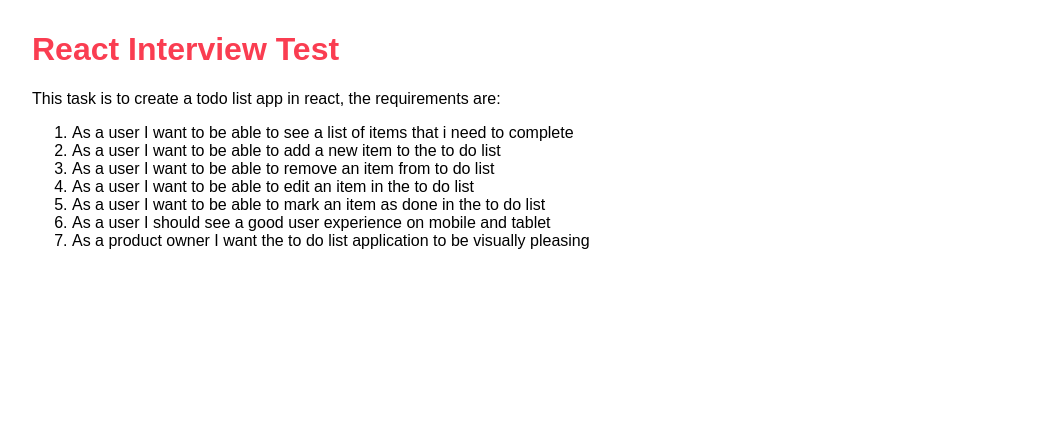
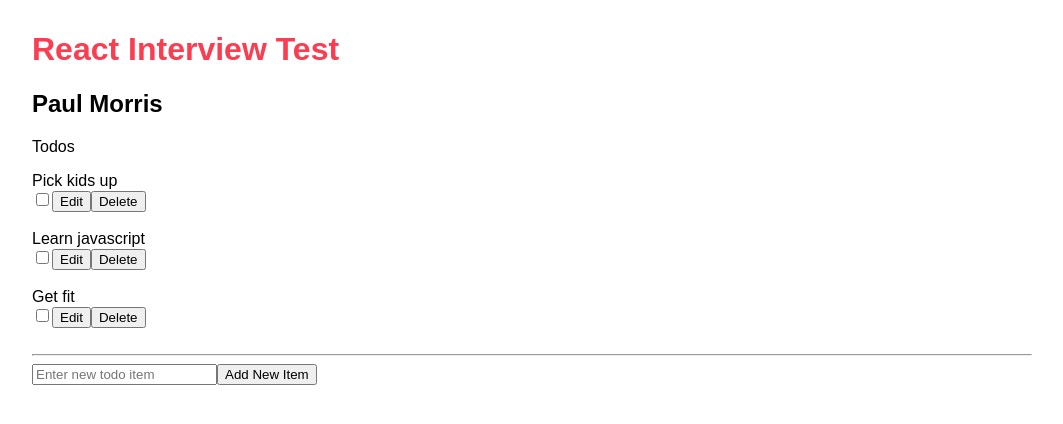
Before and after one commit to danashurst/react-todo-kata, a React (Create React App) app: page / in a window 1280 px wide. Shown: the top 424 px of the page, without its empty margins (108-1171 px from the left). Built offline with nearby package versions, Linux system fonts and the light colour scheme.

Commit message:
working basic app

```diff
--- a/src/App.js
+++ b/src/App.js
@@ -1,34 +1,21 @@
 import React from 'react';
-import { createStore } from 'redux'
 import './styles/main.scss';
-import reducers from './reducers/index';
-import { Provider } from 'react-redux';
-import { composeWithDevTools } from 'redux-devtools-extension';
 
-const store = createStore(reducers, composeWithDevTools());
+import Todos from './components/todos';
 
 const App = () => (
-  <Provider store={store}>
   <div className="container">
     <header>
       <h1>React Interview Test</h1>
+      <h2>Paul Morris</h2>
     </header>
     <section>
       <article>
-          <p>This task is to create a todo list app in react, the requirements are: </p>
-          <ol>
-            <li>As a user I want to be able to see a list of items that i need to complete</li>
-            <li>As a user I want to be able to add a new item to the to do list</li>
-            <li>As a user I want to be able to remove an item from to do list</li>
-            <li>As a user I want to be able to edit an item in the to do list</li>
-            <li>As a user I want to be able to mark an item as done in the to do list</li>
-            <li>As a user I should see a good user experience on mobile and tablet</li>
-            <li>As a product owner I want the to do list application to be visually pleasing</li>
-          </ol>
+        <p>Todos</p>
+        <Todos />
       </article>
     </section>
   </div>
-    </Provider>
 );
 
 export default App;
--- /dev/null
+++ b/src/components/todo-item.js
@@ -0,0 +1,14 @@
+import React from 'react'
+
+const TodoItem = ({ item, onEdit, onDelete }) => {
+    return (
+        <div>
+            <div>{item.description}</div>
+            <input type="checkbox" value={item.done} />
+            <button onClick={() => onEdit(item)}>Edit</button>
+            <button onClick={() => onDelete(item)}>Delete</button>
+        </div>
+    )
+}
+
+export default TodoItem;
--- /dev/null
+++ b/src/components/todos.js
@@ -0,0 +1,59 @@
+import React, { useState, useReducer } from 'react';
+import TodoItem from './todo-item';
+import mock_todos from '../mock-data/mock-todos';
+
+const Todos = () => {
+    const [items, setItems] = useState(mock_todos)
+
+    const [newItemDescription, setNewItemDescription] = useState('');
+
+    const updateNewItem = (e) => {
+        setNewItemDescription(e.target.value)
+    };
+
+
+    const addItem = () => {
+        const id = items.length + 1;
+        const newItem = { id, description: newItemDescription, done: false }
+        setItems([...items, newItem]);
+        setNewItemDescription('');
+    }
+
+    const deleteItem = (delete_item) => {
+        setItems(items.filter(item => item.id !== delete_item.id))
+    }
+
+    const editItem = (edit_item) => {
+        const description = prompt("Edit value", edit_item.description);
+        if (description == null || description === '') {
+            return;
+        }
+        const editedItem = { ...edit_item, description };
+        setItems(items.map(item => {
+            return item.id === edit_item.id ? editedItem : item
+        }))
+    }
+
+    return (
+        <div>
+            {
+                items.map(item => {
+                    return (
+                        <React.Fragment>
+                            <TodoItem item={item} key={item.id} onEdit={editItem} onDelete={deleteItem} />
+                            <br />
+                        </React.Fragment>
+                    )
+                })
+            }
+            <hr />
+            <input
+                value={newItemDescription}
+                onChange={updateNewItem}
+                placeholder="Enter new todo item" />
+            <button onClick={addItem}>Add New Item</button>
+        </div>
+    )
+}
+
+export default Todos;
--- /dev/null
+++ b/src/mock-data/mock-todos.js
@@ -0,0 +1,17 @@
+module.exports = [
+    {
+        id: 1,
+        description: 'Pick kids up',
+        done: false
+    },
+    {
+        id: 2,
+        description: 'Learn javascript',
+        done: true
+    },
+    {
+        id: 3,
+        description: 'Get fit',
+        done: false
+    }
+]
--- a/src/styles/main.scss
+++ b/src/styles/main.scss
@@ -15,3 +15,7 @@ h1 {
     padding: 10px;
     width: 1000px;
 }
+
+.done {
+    color: lightgray
+}
```
Also changed, not shown: src/reducers/todo_reducer.js (added, +15 -0 lines), 1 other file (tests, documents, lock files or other folders). Lines whose indentation alone changed are shown as unchanged.
